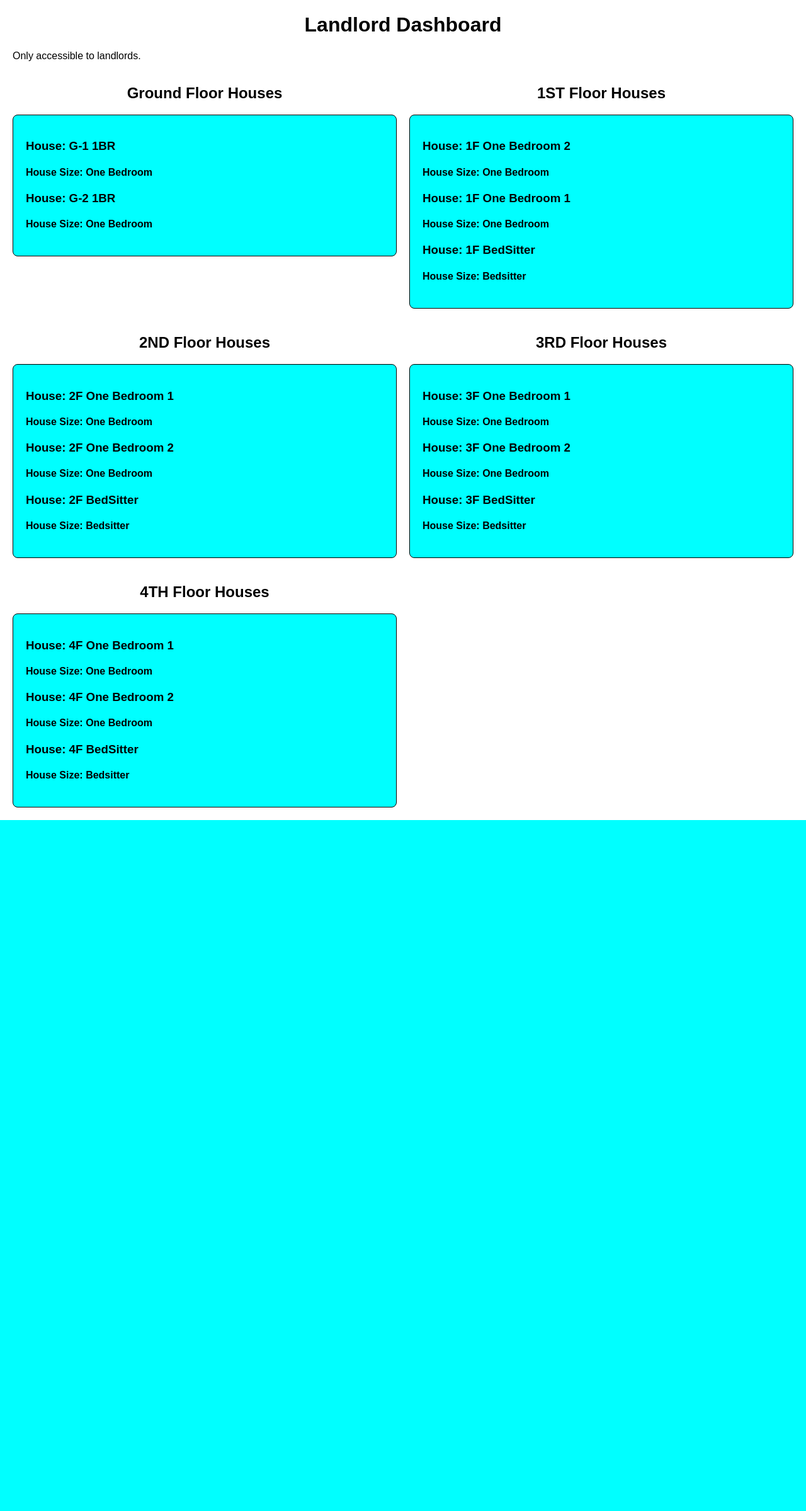
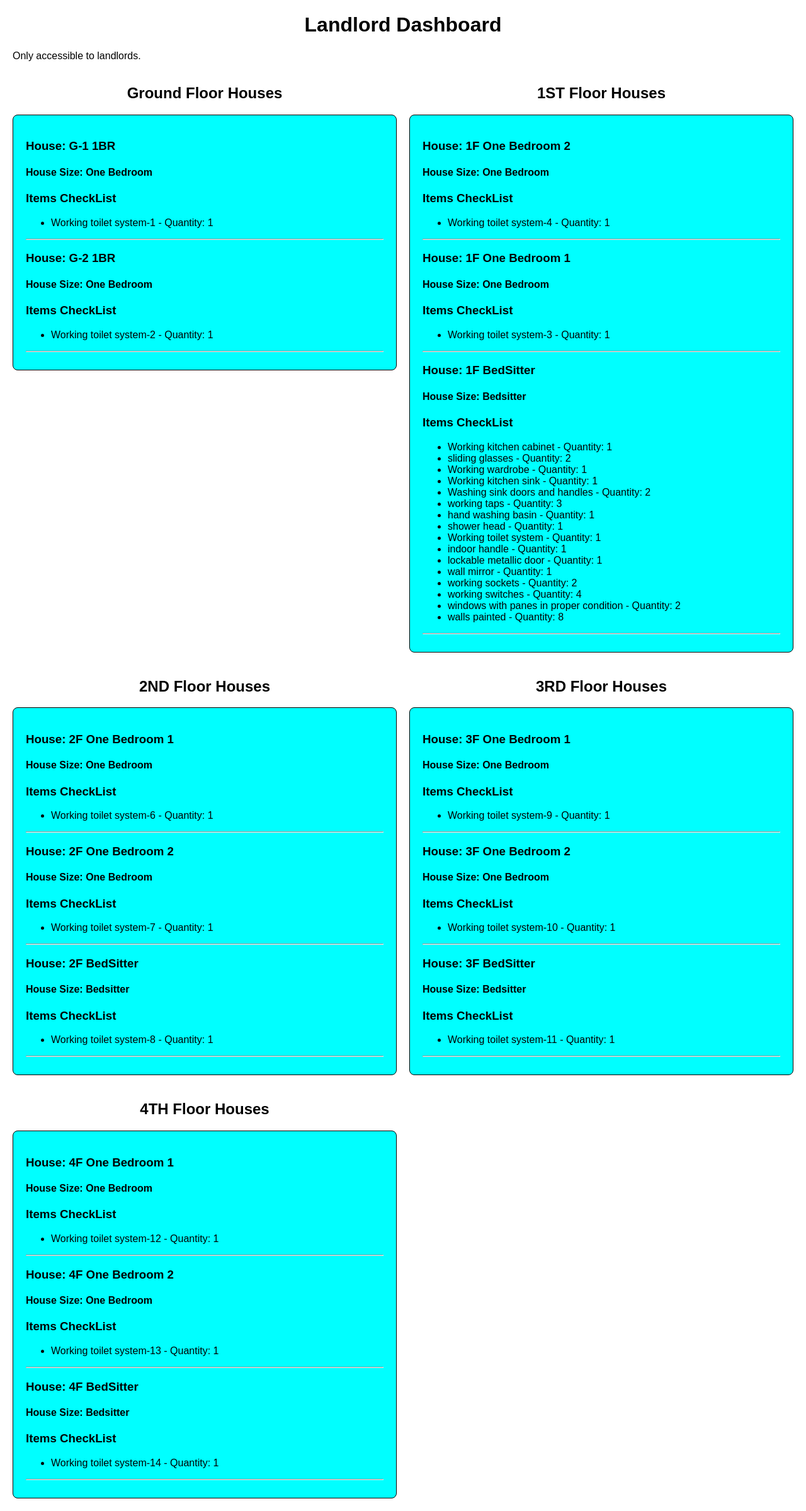
Before and after one commit to manotim/Amani-Apartments, a Django app: page /landlord/ in a window 1280 px wide. Shown: the whole page at 63% size. Before the commit the page ends 1302 px from the top, so only its background shows below. Run offline with Django 5.2, Linux system fonts and the light colour scheme; a user stored in the database is signed in; data comes from the database, SQL or seed files in the repository; both versions use the stored data as it was after the commit.

Commit message:
add checklist sample

```diff
--- a/gaproject/gaapp/templates/gaapp/landlord.html
+++ b/gaproject/gaapp/templates/gaapp/landlord.html
@@ -46,7 +46,23 @@
                 {% for house in houses|slice:":2" %}
                 <h3>House: {{ house.name }}</h3>
                 <h4>House Size: {{ house.house_type }}</h4>
+                <div>
+                    <h3>Items CheckList</h3>
+                    <ul>
+                        {% if forloop.counter0 == 0 %}
+                            {% for item in items_for_house_1 %}
+                            <li>{{ item.name }} - Quantity: {{ item.quantity }}</li>
+                            {% endfor %}
+                        {% elif forloop.counter0 == 1 %}
+                            {% for item in items_for_house_2 %}
+                            <li>{{ item.name }} - Quantity: {{ item.quantity }}</li>
+                            {% endfor %}
+                        {% endif %}
+                    </ul>
+                </div>
+                <hr>
                 {% endfor %}
+
             </div>
         </section>
 
@@ -56,7 +72,28 @@
                 {% for house in houses|slice:"2:5" %}
                 <h3>House: {{ house.name }}</h3>
                 <h4>House Size: {{ house.house_type }}</h4>
+                <div>
+                    <h3>Items CheckList</h3>
+                    <ul>
+                        {% if forloop.counter0 == 0 %}
+                            {% for item in items_for_house_3 %}
+                            <li>{{ item.name }} - Quantity: {{ item.quantity }}</li>
+                            {% endfor %}
+                        {% elif forloop.counter0 == 1 %}
+                            {% for item in items_for_house_4 %}
+                            <li>{{ item.name }} - Quantity: {{ item.quantity }}</li>
+                            {% endfor %}
+                        {% elif forloop.counter0 == 2 %}
+                            {% for item in items_for_house_5 %}
+                            <li>{{ item.name }} - Quantity: {{ item.quantity }}</li>
+                            {% endfor %}
+                        {% endif %}
+
+                    </ul>
+                </div>
+                <hr>
                 {% endfor %}
+
             </div>
         </section>
 
@@ -65,7 +102,26 @@
             <div class="rectangle">
                 {% for house in houses|slice:"5:8" %}
                 <h3>House: {{ house.name }}</h3>
-                <h4>House Size: {{ house.house_type }}</h4>
+                <h4>House Size: {{ house.house_type }}</h4><div>
+                    <h3>Items CheckList</h3>
+                    <ul>
+                        {% if forloop.counter0 == 0 %}
+                            {% for item in items_for_house_6 %}
+                            <li>{{ item.name }} - Quantity: {{ item.quantity }}</li>
+                            {% endfor %}
+                        {% elif forloop.counter0 == 1 %}
+                            {% for item in items_for_house_7 %}
+                            <li>{{ item.name }} - Quantity: {{ item.quantity }}</li>
+                            {% endfor %}
+                        {% elif forloop.counter0 == 2 %}
+                            {% for item in items_for_house_8 %}
+                            <li>{{ item.name }} - Quantity: {{ item.quantity }}</li>
+                            {% endfor %}
+                        {% endif %}
+
+                    </ul>
+                </div>
+                <hr>
                 {% endfor %}
             </div>
         </section>
@@ -76,6 +132,26 @@
                 {% for house in houses|slice:"8:11" %}
                 <h3>House: {{ house.name }}</h3>
                 <h4>House Size: {{ house.house_type }}</h4>
+                <div>
+                    <h3>Items CheckList</h3>
+                    <ul>
+                        {% if forloop.counter0 == 0 %}
+                            {% for item in items_for_house_9 %}
+                            <li>{{ item.name }} - Quantity: {{ item.quantity }}</li>
+                            {% endfor %}
+                        {% elif forloop.counter0 == 1 %}
+                            {% for item in items_for_house_10 %}
+                            <li>{{ item.name }} - Quantity: {{ item.quantity }}</li>
+                            {% endfor %}
+                        {% elif forloop.counter0 == 2 %}
+                            {% for item in items_for_house_11 %}
+                            <li>{{ item.name }} - Quantity: {{ item.quantity }}</li>
+                            {% endfor %}
+                        {% endif %}
+
+                    </ul>
+                </div>
+                <hr>
                 {% endfor %}
             </div>
         </section>
@@ -85,7 +161,26 @@
             <div class="rectangle">
                 {% for house in houses|slice:"11:14" %}
                 <h3>House: {{ house.name }}</h3>
-                <h4>House Size: {{ house.house_type }}</h4>
+                <h4>House Size: {{ house.house_type }}</h4><div>
+                    <h3>Items CheckList</h3>
+                    <ul>
+                        {% if forloop.counter0 == 0 %}
+                            {% for item in items_for_house_12 %}
+                            <li>{{ item.name }} - Quantity: {{ item.quantity }}</li>
+                            {% endfor %}
+                        {% elif forloop.counter0 == 1 %}
+                            {% for item in items_for_house_13 %}
+                            <li>{{ item.name }} - Quantity: {{ item.quantity }}</li>
+                            {% endfor %}
+                        {% elif forloop.counter0 == 2 %}
+                            {% for item in items_for_house_14 %}
+                            <li>{{ item.name }} - Quantity: {{ item.quantity }}</li>
+                            {% endfor %}
+                        {% endif %}
+
+                    </ul>
+                </div>
+                <hr>
                 {% endfor %}
             </div>
         </section>
--- a/gaproject/gaapp/views.py
+++ b/gaproject/gaapp/views.py
@@ -8,11 +8,76 @@ def home(request):
     return render(request, 'gaapp/home.html', {'apartments': apartments})
 
 
+# @role_required('landlord')
+# def landlord_view(request):
+#     houses = House.objects.all()
+#     return render(request, 'gaapp/landlord.html', {'houses': houses})
 @role_required('landlord')
 def landlord_view(request):
-    # Landlord-specific view logic
     houses = House.objects.all()
-    return render(request, 'gaapp/landlord.html', {'houses': houses})
+    items_for_house_1 = []
+    items_for_house_2 = []
+    items_for_house_3 = []
+    items_for_house_4 = []
+    items_for_house_5 = []
+    if len(houses) > 0:
+        house_1 = houses[0]
+        items_for_house_1 = house_1.items.all()
+
+    if len(houses) > 1:
+        house_2 = houses[1]
+        items_for_house_2 = house_2.items.all()
+
+    if len(houses) > 2:
+        house_3 = houses[2]
+        items_for_house_3 = house_3.items.all()
+
+    if len(houses) > 3:
+        house_4 = houses[3]
+        items_for_house_4 = house_4.items.all()
+
+    if len(houses) > 4:
+        house_5 = houses[4]
+        items_for_house_5 = house_5.items.all()
+
+    if len(houses) > 5:
+        house_6 = houses[5]
+        items_for_house_6 = house_6.items.all()
+
+    if len(houses) > 6:
+        house_7 = houses[6]
+        items_for_house_7 = house_7.items.all()
+
+    if len(houses) > 7:
+        house_8 = houses[7]
+        items_for_house_8 = house_8.items.all()
+
+    if len(houses) > 8:
+        house_9 = houses[8]
+        items_for_house_9 = house_9.items.all()
+
+    if len(houses) > 9:
+        house_10 = houses[9]
+        items_for_house_10 = house_10.items.all()
+
+    if len(houses) > 10:
+        house_11 = houses[10]
+        items_for_house_11 = house_11.items.all()
+
+    if len(houses) > 11:
+        house_12 = houses[11]
+        items_for_house_12 = house_12.items.all()
+
+    if len(houses) > 12:
+        house_13 = houses[12]
+        items_for_house_13 = house_13.items.all()
+
+    if len(houses) > 13:
+        house_14 = houses[13]
+        items_for_house_14 = house_14.items.all()
+
+    return render(request, 'gaapp/landlord.html', {'houses': houses, 'items_for_house_1': items_for_house_1, 'items_for_house_2': items_for_house_2, 'items_for_house_3': items_for_house_3, 'items_for_house_4': items_for_house_4, 'items_for_house_5': items_for_house_5, 'items_for_house_6': items_for_house_6, 'items_for_house_7': items_for_house_7, 'items_for_house_8': items_for_house_8, 'items_for_house_9': items_for_house_9, 'items_for_house_10': items_for_house_10, 'items_for_house_11': items_for_house_11, 'items_for_house_12': items_for_house_12, 'items_for_house_13': items_for_house_13, 'items_for_house_14': items_for_house_14})
+
 
 
 @role_required('tenant')
```
Also changed, not shown: gaproject/db.sqlite3.
